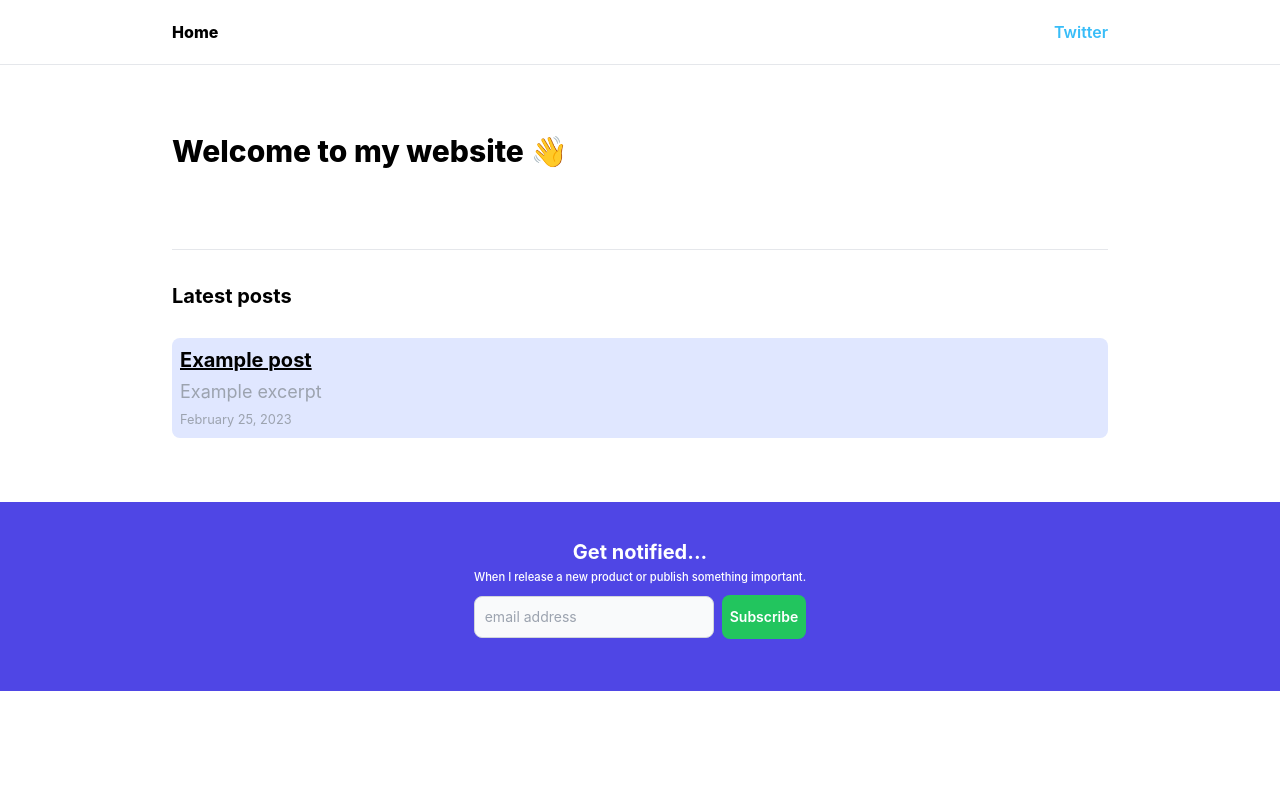
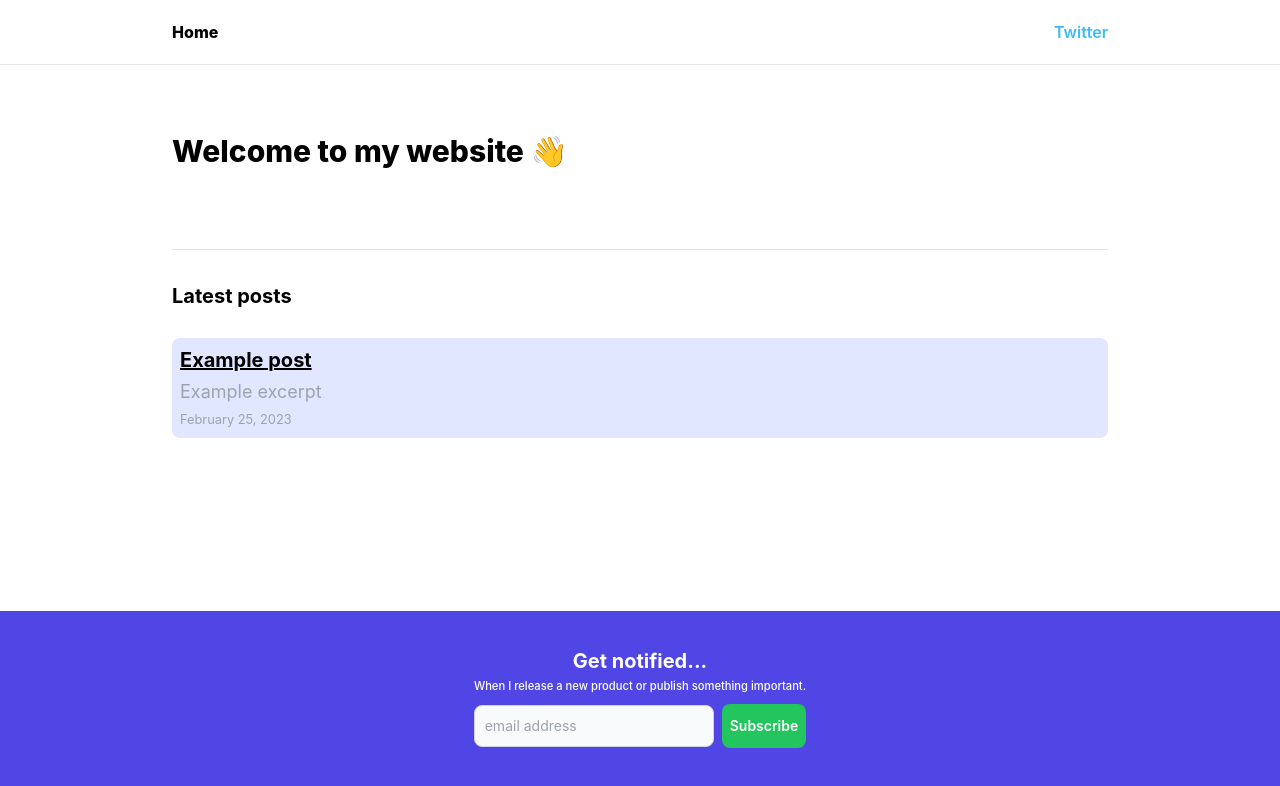
Before and after one commit to mvavassori/personal-blog, a Next.js app: page / in a window 1280 px wide. Shown: the top 786 px of the page. Built offline with nearby package versions, Linux system fonts and the light colour scheme; no server answers.

Commit message:
ui adjustments

```diff
--- a/components/navbar.js
+++ b/components/navbar.js
@@ -11,7 +11,7 @@ export default function Navbar() {
         </Link>
         <div className="md:flex space-x-6 ">
           <a
-            href="https://twitter.com/mvavassoriTW"
+            href="https://twitter.com/marcovvssr"
             target="_blank"
             rel="noopener noreferrer"
             className="font-semibold text-sky-400 hover:text-sky-500"
--- a/pages/_app.js
+++ b/pages/_app.js
@@ -30,10 +30,10 @@ function MyApp({ Component, pageProps }) {
       <div className="dark:bg-slate-900 dark:text-white flex flex-col min-h-screen">
         <Navbar />
         <hr />
-        <Component {...pageProps} className="flex-grow" />
-        <footer
-        // className={router.pathname === "/" ? "w-full absolute bottom-0" : {}}
-        >
+        <div className="flex-grow">
+          <Component {...pageProps} className="flex-grow" />
+        </div>
+        <footer>
           <Footer />
         </footer>
       </div>
@@ -42,3 +42,4 @@ function MyApp({ Component, pageProps }) {
 }
 
 export default MyApp;
+// className={router.pathname === "/" ? "w-full absolute bottom-0" : {}}
--- a/styles/globals.css
+++ b/styles/globals.css
@@ -4,6 +4,7 @@
 
 html,
 body {
+  height: 100%;
   padding: 0;
   margin: 0;
   font-family: -apple-system, BlinkMacSystemFont, Segoe UI, Roboto, Oxygen,
```
Also changed, not shown: 1 other file (tests, documents, lock files or other folders).
